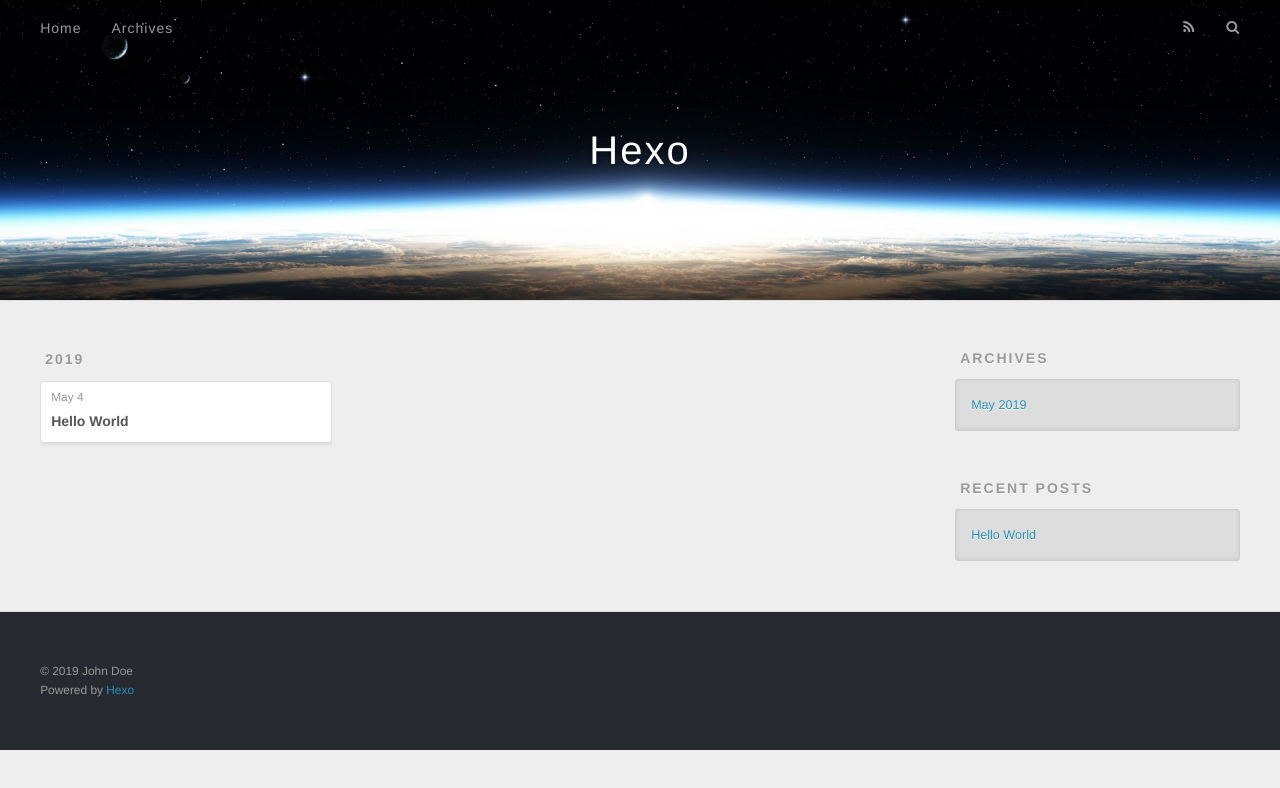
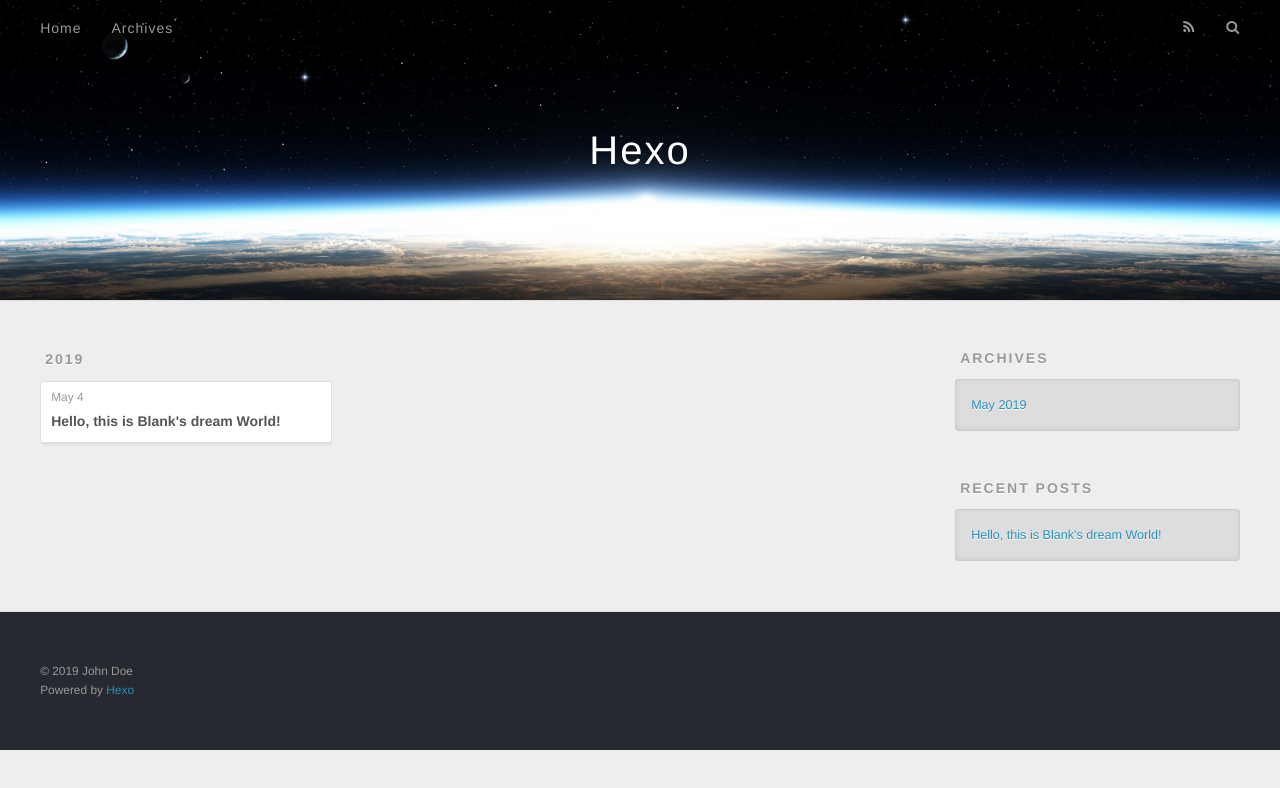
Before and after one commit to situshang/situshang.github.io, a plain HTML site: page archives/index.html in a window 1280 px wide. Drawn offline with nearby package versions, Linux system fonts and the light colour scheme.

Commit message:
Site updated: 2019-05-04 14:03:58

```diff
--- a/archives/index.html
+++ b/archives/index.html
@@ -82,7 +82,7 @@
 
 
     <h1 itemprop="name">
-      <a class="archive-article-title" href="/2019/05/04/hello-world/">Hello World</a>
+      <a class="archive-article-title" href="/2019/05/04/hello-world/">Hello, this is Blank&#39;s dream World!</a>
     </h1>
 
 
@@ -123,7 +123,7 @@
       <ul>
 
           <li>
-            <a href="/2019/05/04/hello-world/">Hello World</a>
+            <a href="/2019/05/04/hello-world/">Hello, this is Blank&#39;s dream World!</a>
           </li>
 
       </ul>
```
Also changed, not shown: 2019/05/04/hello-world/index.html (+6 -6 lines), archives/2019/05/index.html (+2 -2 lines), archives/2019/index.html (+2 -2 lines), index.html (+2 -2 lines).
